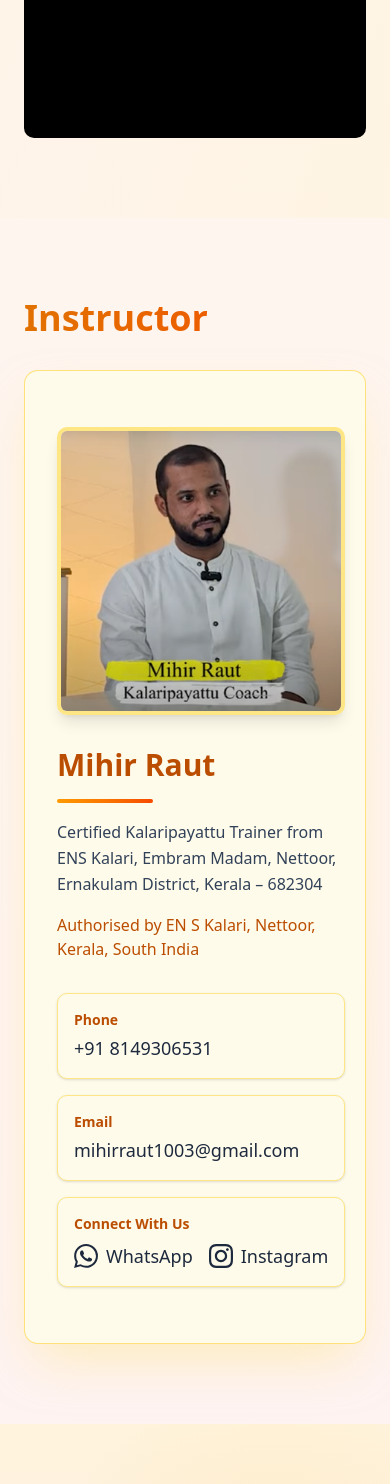
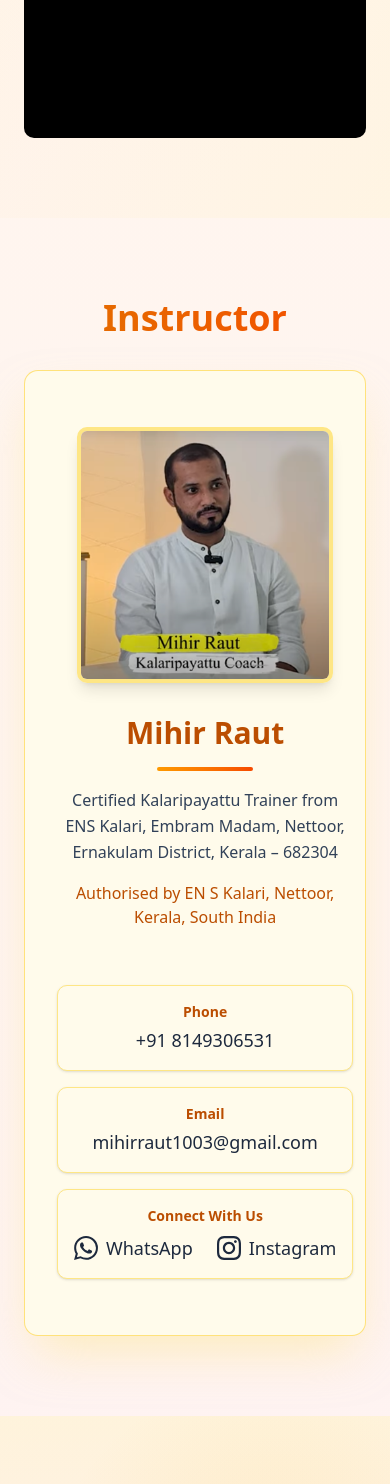
Before and after one commit to iamawesome24/kalari, a Next.js app: page / in a window 390 px wide. Shown: the part 3667-5151 px from the top of the page. Built offline with nearby package versions, Linux system fonts and the light colour scheme.

Commit message:
phone and insta icon fix for mobile view

```diff
--- a/app/page.tsx
+++ b/app/page.tsx
@@ -432,15 +432,17 @@ export default function Home() {
           viewport={{ once: true }}
           transition={{ duration: 0.6 }}
         >
-          <h2 className="text-4xl font-bold mb-8 bg-gradient-to-r from-amber-600 to-orange-600 bg-clip-text text-transparent">
+          <h2 className="text-4xl font-bold mb-8 text-center md:text-left bg-gradient-to-r from-amber-600 to-orange-600 bg-clip-text text-transparent">
             Instructor
           </h2>
+
           <Card className="bg-amber-50 border-amber-300/60 shadow-2xl shadow-amber-200/50">
             <CardContent className="p-8 md:p-10">
               <div className="grid md:grid-cols-3 gap-8">
-                <div className="md:col-span-1">
+                {/* Image */}
+                <div className="md:col-span-1 flex justify-center">
                   <motion.div
-                    className="relative aspect-square rounded-lg overflow-hidden shadow-lg border-4 border-amber-200"
+                    className="relative aspect-square w-64 md:w-full rounded-lg overflow-hidden shadow-lg border-4 border-amber-200"
                     whileHover={{ scale: 1.05, rotate: 2 }}
                     transition={{ duration: 0.3 }}
                   >
@@ -459,37 +461,32 @@ export default function Home() {
                     />
                   </motion.div>
                 </div>
+                {/* Content */}
                 <div className="md:col-span-2">
                   <div className="grid md:grid-cols-2 gap-8">
+                    {/* Bio */}
                     <div>
-                      <h3 className="text-3xl font-bold mb-4 text-amber-700">
+                      <h3 className="text-3xl font-bold mb-4 text-amber-700 text-center md:text-left">
                         Mihir Raut
                       </h3>
-                      <div className="h-1 w-24 bg-gradient-to-r from-amber-500 to-orange-600 rounded-full mb-4"></div>
-                      <p className="text-slate-700 leading-relaxed mb-4">
+                      <div className="h-1 w-24 bg-gradient-to-r from-amber-500 to-orange-600 rounded-full mb-4 mx-auto md:mx-0"></div>
+                      <p className="text-slate-700 leading-relaxed mb-4 text-center md:text-left">
                         Certified Kalaripayattu Trainer from ENS Kalari, Embram
                         Madam, Nettoor, Ernakulam District, Kerala – 682304
                       </p>
-                      <p className="text-amber-700 font-medium">
+                      <p className="text-amber-700 font-medium text-center md:text-left">
                         Authorised by EN S Kalari, Nettoor, Kerala, South India
                       </p>
-                      {/* <a
-                        href="https://www.youtube.com/watch?v=YOUR_VIDEO_ID"
-                        target="_blank"
-                        rel="noopener noreferrer"
-                        className="inline-flex items-center gap-2 mt-3 text-red-600 font-medium hover:underline"
-                      >
-                        🎙️ Watch Podcast on YouTube
-                      </a> */}
                     </div>
-                    <div className="space-y-4">
-                      <div className="p-4 bg-amber-50 rounded-lg border border-amber-200 shadow-sm">
+                    {/* Contact */}
+                    <div className="space-y-4 mt-6 md:mt-0">
+                      <div className="p-4 bg-amber-50 rounded-lg border border-amber-200 shadow-sm text-center md:text-left">
                         <p className="text-sm text-amber-700 font-semibold mb-1">
                           Phone
                         </p>
                         <p className="text-lg text-slate-800">+91 8149306531</p>
                       </div>
-                      <div className="p-4 bg-amber-50 rounded-lg border border-amber-200 shadow-sm">
+                      <div className="p-4 bg-amber-50 rounded-lg border border-amber-200 shadow-sm text-center md:text-left">
                         <p className="text-sm text-amber-700 font-semibold mb-1">
                           Email
                         </p>
@@ -501,10 +498,11 @@ export default function Home() {
                         </a>
                       </div>
                       <div className="p-4 bg-amber-50 rounded-lg border border-amber-200 shadow-sm">
-                        <p className="text-sm text-amber-700 font-semibold mb-2">
+                        <p className="text-sm text-amber-700 font-semibold mb-2 text-center md:text-left">
                           Connect With Us
                         </p>
-                        <div className="flex gap-4 items-center">
+
+                        <div className="flex gap-6 items-center justify-center md:justify-start">
                           <a
                             href="https://wa.me/918149306531"
                             target="_blank"
```
